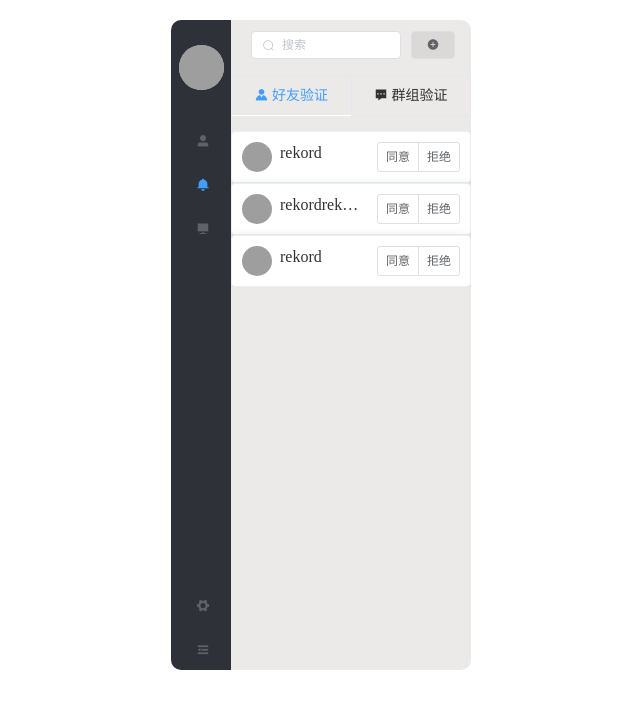
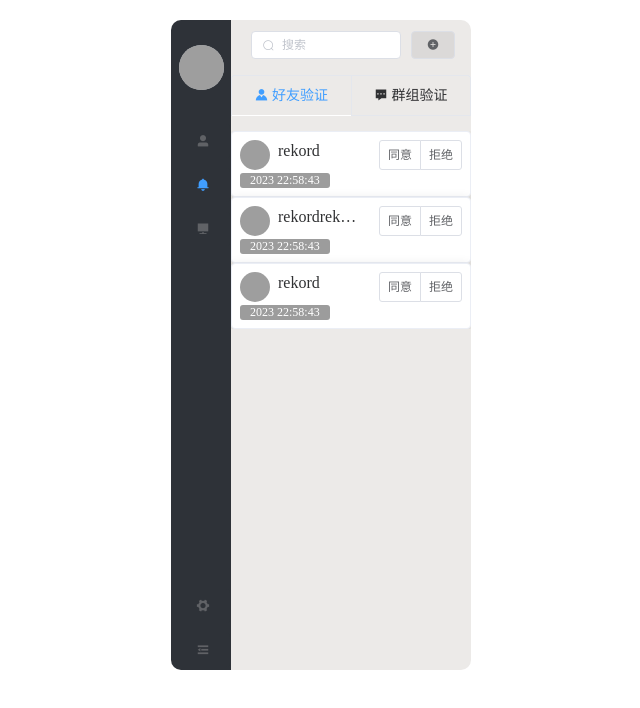
Before and after one commit to WebChatting/chatting-vue, a Vue app: page /#/chatting in a window 1280 px wide. Both pictures are taken after a click on the button 522 px from the left and 185 px from the top of the page. Shown: the top 708 px of the page, without its empty margins (319-959 px from the left). Built offline with nearby package versions, Linux system fonts and the light colour scheme; grey boxes are pictures that could not be loaded.

Commit message:
style: add time for application list

```diff
--- a/src/components/Application.vue
+++ b/src/components/Application.vue
@@ -2,7 +2,7 @@
     <div id="application">
         <ul class="infinite-list" v-infinite-scroll="load" style="overflow:auto">
             <li v-for="item in users" :key="item.id">
-                <el-card class="box-card" body-style="padding: 10px;">
+                <el-card class="box-card" body-style="padding: 8px;">
                     <div class="card">
                         <div>
                             <el-image
@@ -22,6 +22,9 @@
                             <el-button size="mini" class="button">拒绝</el-button>
                         </el-button-group>
                     </div>
+                    <p class="time">
+                        <span>2023 22:58:43</span>
+                    </p>
                 </el-card>
             </li>
         </ul>
@@ -71,6 +74,17 @@ export default {
                     height: 30px;
                 }
             }
+            .time {
+                margin: 0;
+                > span {
+                    display: inline-block;
+                    padding: 0 10px;
+                    font-size: 12px;
+                    color: #FFF;
+                    background-color: #9c9c9c;
+                    border-radius: 3px;
+                }
+            }
         }
     }
 }
```
